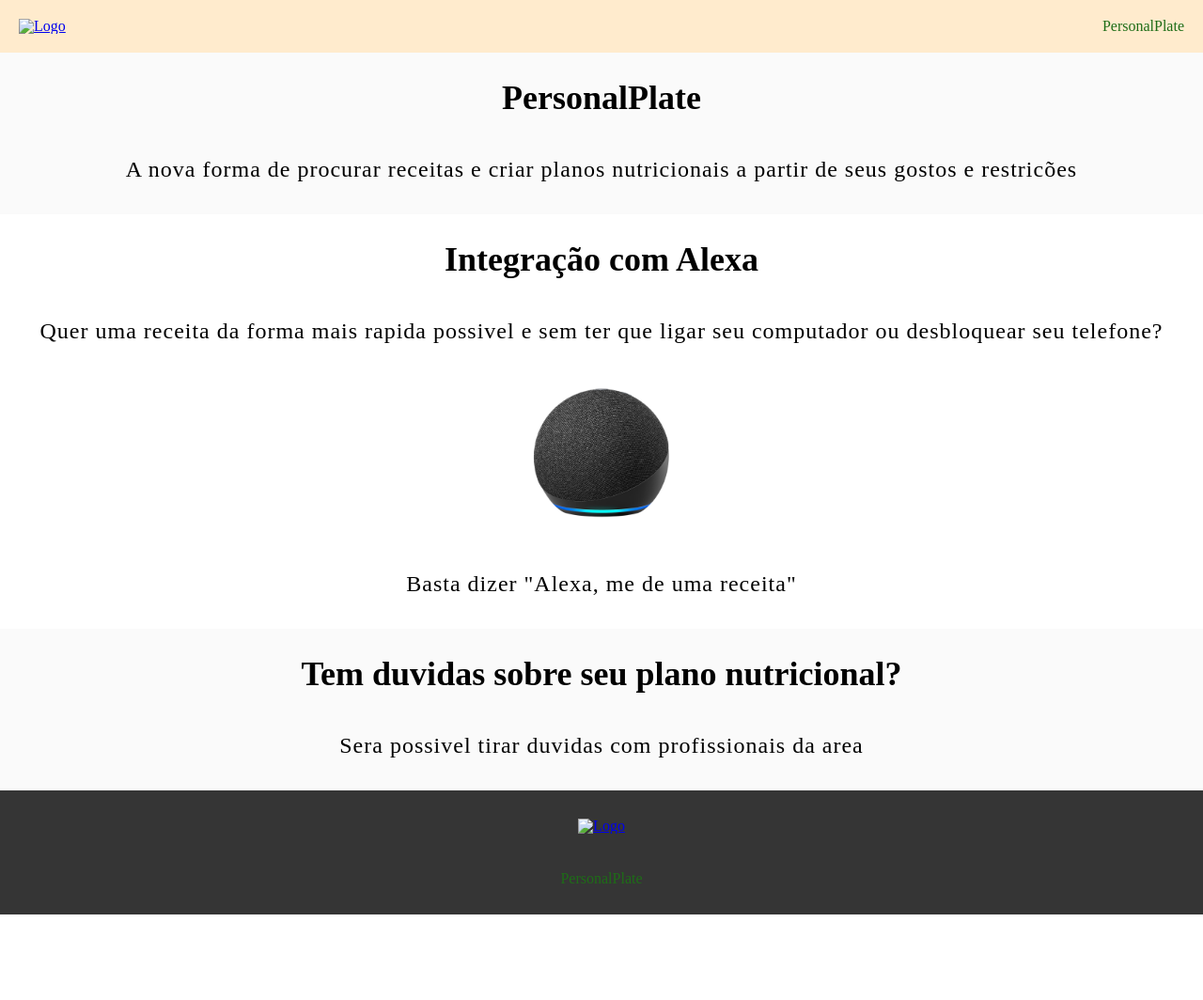
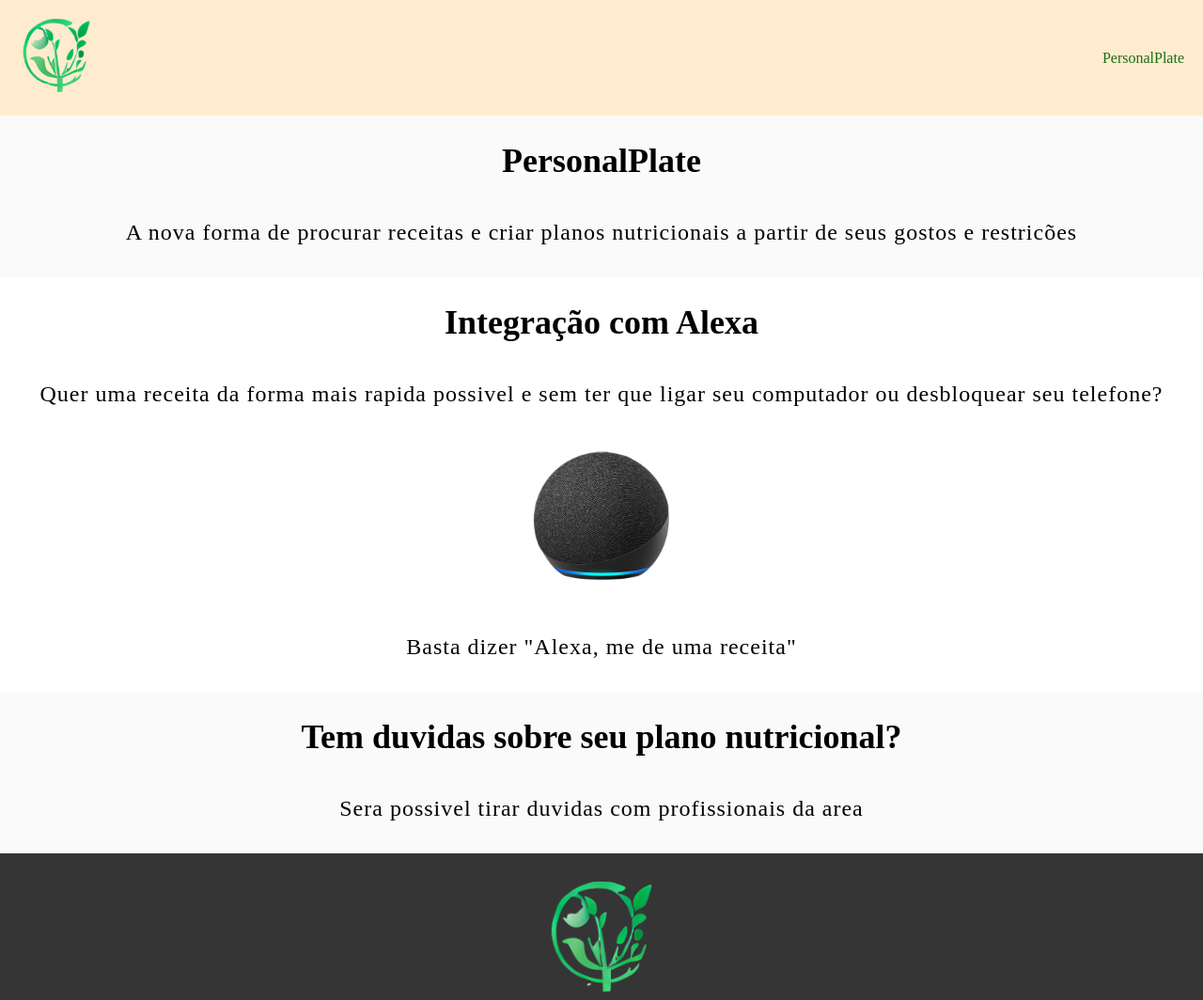
Before and after one commit to RicardoPTeixeira/PersonalPlate, a plain HTML site: page index.html in a window 1280 px wide. Shown: the top 1064 px of the page at 94% size. Before the commit the page ends 973 px from the top, so only its background shows below. Drawn offline with Linux system fonts and the light colour scheme; the site is published under a folder, as on GitHub Pages, so addresses that start at the root find nothing.

Commit message:
fixed logo call

```diff
--- a/index.html
+++ b/index.html
@@ -4,13 +4,13 @@
     <meta charset="UTF-8">
     <meta http-equiv="X-UA-Compatible" content="IE=edge">
     <meta name="viewport" content="width=device-width, initial-scale=1.0">
-    <link rel="icon" type="image/x-icon" href="/assets/logo.ico">
+    <link rel="icon" type="image/x-icon" href="assets/logo.ico">
     <link rel="stylesheet" href="index.css">
     <title>PersonalPlate</title>
 </head>
 <body>
     <header>
-        <a href="/"><img src="/assets/logo.png" alt="Logo"></a>
+        <a href="/"><img src="assets/logo.png" alt="Logo"></a>
         <p>PersonalPlate</p>
     </header>
 
@@ -34,7 +34,7 @@
     </main>
 
     <footer>
-        <a href="/"><img src="/assets/logo.png" alt="Logo"></a>
+        <a href="/"><img src="assets/logo.png" alt="Logo"></a>
         <p>PersonalPlate</p>
     </footer>
 </body>
```
